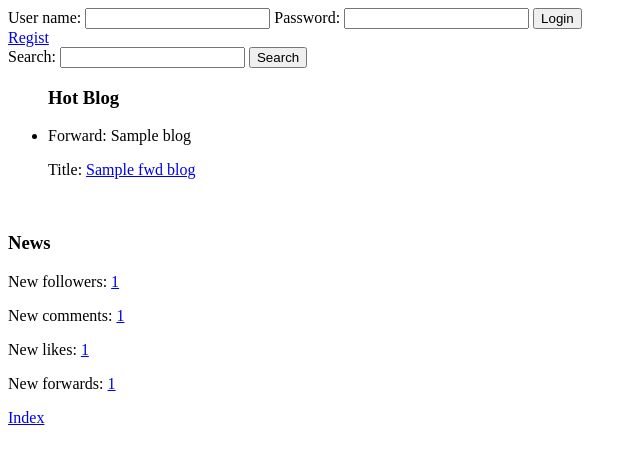
After one commit to TianchenMa/elec9606, a Django app: template blog/templates/blog/messages.html in a window 1280 px wide. The commit adds this page. Shown: the top 464 px of the page, without its empty margins (0-640 px from the left). Run offline with Django 3.2, Linux system fonts and the light colour scheme; the template is opened without the code that fills it: most values are stand-ins (such as "Sample title", 1, 10 or a date in 2020).

Commit message:
News function implemented

```diff
--- a/blog/templates/blog/base.html
+++ b/blog/templates/blog/base.html
@@ -25,6 +25,7 @@
             </form>
             <a href="{% url 'blog:usercontrol' 'manage' %}">Manage</a>
             <a href="{% url 'blog:writeblog' %}">Write blog</a>
+            <p>News: <a href="{% url 'blog:news'%}">{{ messages }}</a></p>
         {% endif %}
 
     {% endblock %}
--- /dev/null
+++ b/blog/templates/blog/messages.html
@@ -0,0 +1,9 @@
+{% extends 'blog/base.html' %}
+
+{% block content %}
+    <h3>News</h3>
+    <p>New followers: <a href="{% url 'blog:detailnews' 'follows' %}">{{ follow_news_count }}</a></p>
+    <p>New comments: <a href="{% url 'blog:detailnews' 'comments' %}">{{ comment_news_count }}</a></p>
+    <p>New likes: <a href="{% url 'blog:detailnews' 'likes' %}">{{ like_news_count }}</a></p>
+    <p>New forwards: <a href="{% url 'blog:detailnews' 'forwards' %}">{{ forward_news_count }}</a></p>
+{% endblock %}
--- a/blog/templates/blog/viewblog.html
+++ b/blog/templates/blog/viewblog.html
@@ -50,7 +50,7 @@
         <br>
     {% endif %}
 
-    <a href="{% url 'blog:user' blog.blog_author_id 'homepage' %}">Back</a>
+    <a href="{% url 'blog:user' blog.from_user.id 'homepage' %}">Back</a>
 
     {% block comment %}
 
@@ -59,7 +59,7 @@
         {% endif %}
         <form action="{% url 'blog:blog' blog.id 'comment' %}" method="post">
             {% csrf_token %}
-            <input type="hidden" name="author_id" value="{{ request.user.id }}"/>
+            <input type="hidden" name="from_user_id" value="{{ request.user.id }}"/>
             <label>Comment:</label>
             <input type="text" name="content"/>
             <input type="submit" name="Submit"/>
@@ -72,7 +72,7 @@
         <h3>Comments:</h3>
         <ul>
             {% for comment in comment_list %}
-                <li>{{ comment.comment_author.username }} - {{ comment.comment_date }} -
+                <li>{{ comment.from_user.username }} - {{ comment.comment_date }} -
                     {% if self %}
                         <form action="{% url 'blog:comment' comment.id %}" method="post">
                             {% csrf_token %}
```
Also changed, not shown: blog/forms.py (+14 -11 lines), blog/templates/blog/detailnews.html (added, +12 -0 lines).
